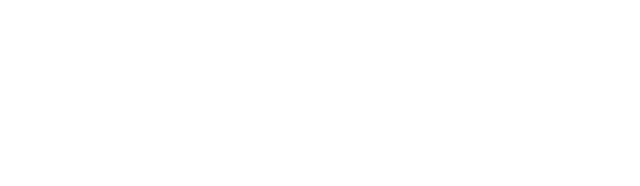
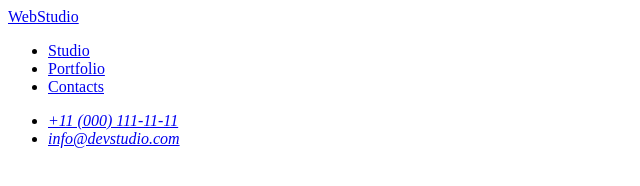
Before and after one commit to RuslanKorni/goit-markup-hw-01, a plain HTML site: page index.html in a window 1280 px wide. Shown: the whole page, without its empty margins (0-640 px from the left). Drawn offline with Linux system fonts and the light colour scheme.

Commit message:
Add html

```diff
--- a/index.html
+++ b/index.html
@@ -3,9 +3,26 @@
 <head>
     <meta charset="UTF-8">
     <meta name="viewport" content="width=device-width, initial-scale=1.0">
-    <title>Document</title>
+    <title>Webstudio</title>
 </head>
 <body>
-
+    <header>
+<nav>
+    <a href="./index.html">WebStudio</a>
+    <ul>
+        <li><a href="./index.html">Studio</a></li>
+        <li><a href="#">Portfolio</a></li>
+        <li><a href="#">Contacts</a></li>
+    </ul>
+</nav>
+<address>
+    <ul>
+        <li><a href="tel:+11(000)1111111">+11 (000) 111-11-11</a></li>
+        <li><a href="mailto:info@devstudio.com">info@devstudio.com</a></li>
+    </ul>
+</address>
+    </header>
+    <main></main>
+    <footer></footer>
 </body>
 </html>
```
